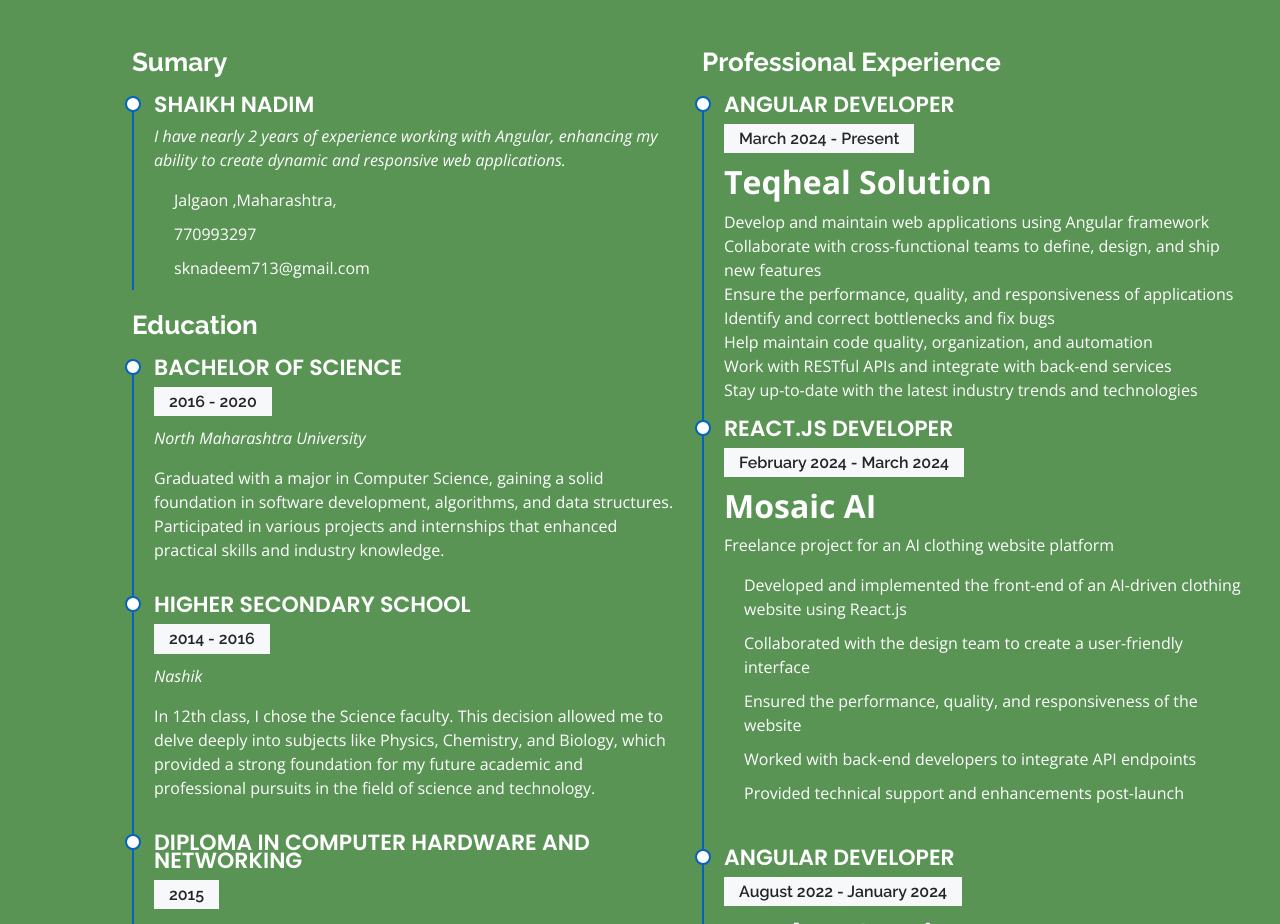
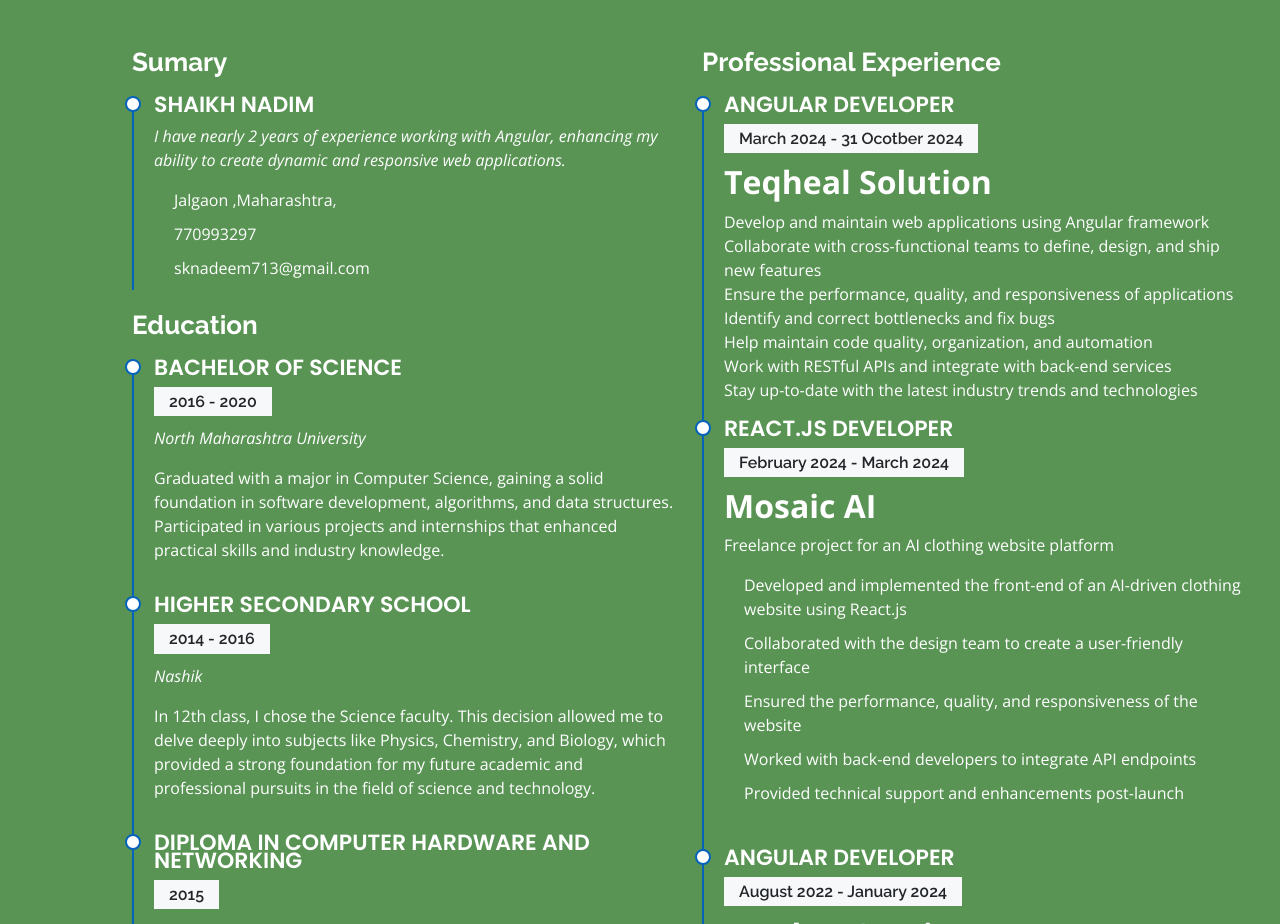
Before and after one commit to Sknadim713/portfolio, a plain HTML site: page index.html in a window 1280 px wide. Shown: the part 2230-3154 px from the top of the page. Drawn offline with nearby package versions, Linux system fonts and the light colour scheme.

Commit message:
Update index.html

```diff
--- a/index.html
+++ b/index.html
@@ -365,7 +365,7 @@
             <h3 class="resume-title text-white">Professional Experience</h3>
             <div class="resume-item">
               <h4>Angular Developer</h4>
-              <h5>March 2024 - Present</h5>
+              <h5>March 2024 - 31 Ocotber 2024</h5>
               <p class="text-white fw-bold h2"><strongs>Teqheal Solution </strongs></p>
               <u class="text-white list-unstyled lh-3" style="text-decoration: none;">
                 <li>Develop and maintain web applications using Angular framework</li>
```
